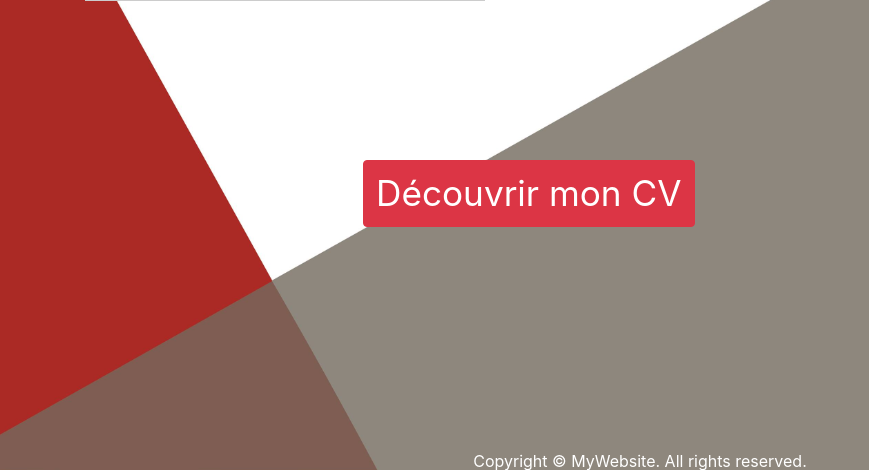
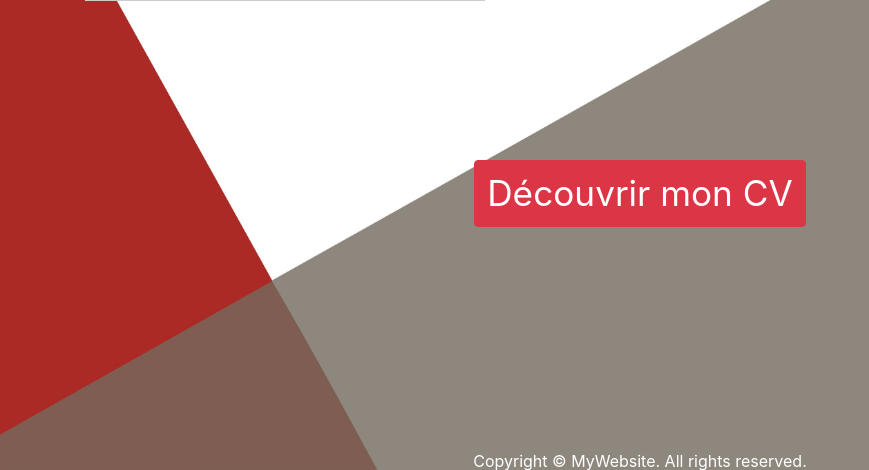
Before and after one commit to Araii22/korentin_cv, a PHP site: page / in a window 1280 px wide. Shown: the part 327-797 px from the top of the page, without its empty margins (0-869 px from the left). Run offline with PHP 8.4, Linux system fonts and the light colour scheme.

Commit message:
text center pour le bouton decouvrir en index

```diff
--- a/views/frontend/index.php
+++ b/views/frontend/index.php
@@ -4,7 +4,7 @@
 
  <div class="row index-button">
 	<div class="col-12 col-md-3"></div>
-		  	<div class="col-12 col-md-6 mt-5 pr-2 pl-2">
+		  	<div class="col-12 col-md-6 mt-5 pr-2 pl-2 text-center">
 				  <a class="btn btn-danger" href="accueil">Découvrir mon CV</a>
 			</div>
 	<div class="col-12 col-md-3"></div>
```
